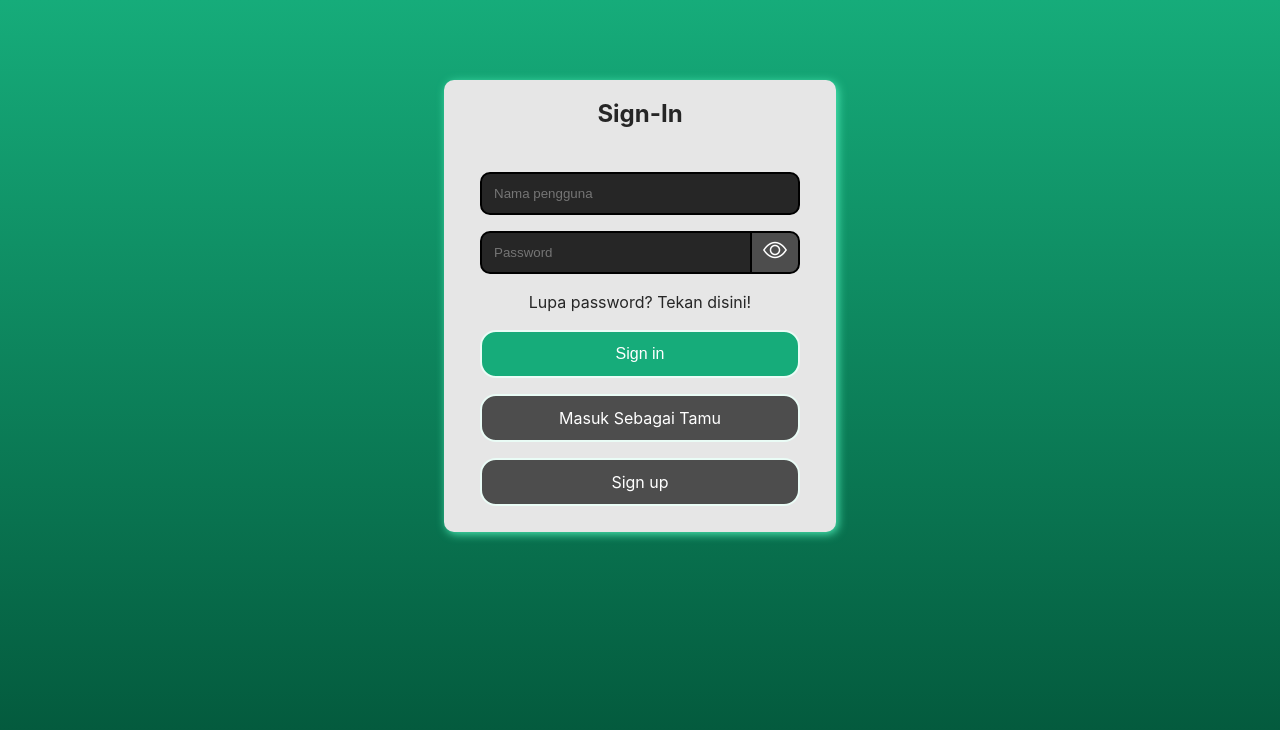
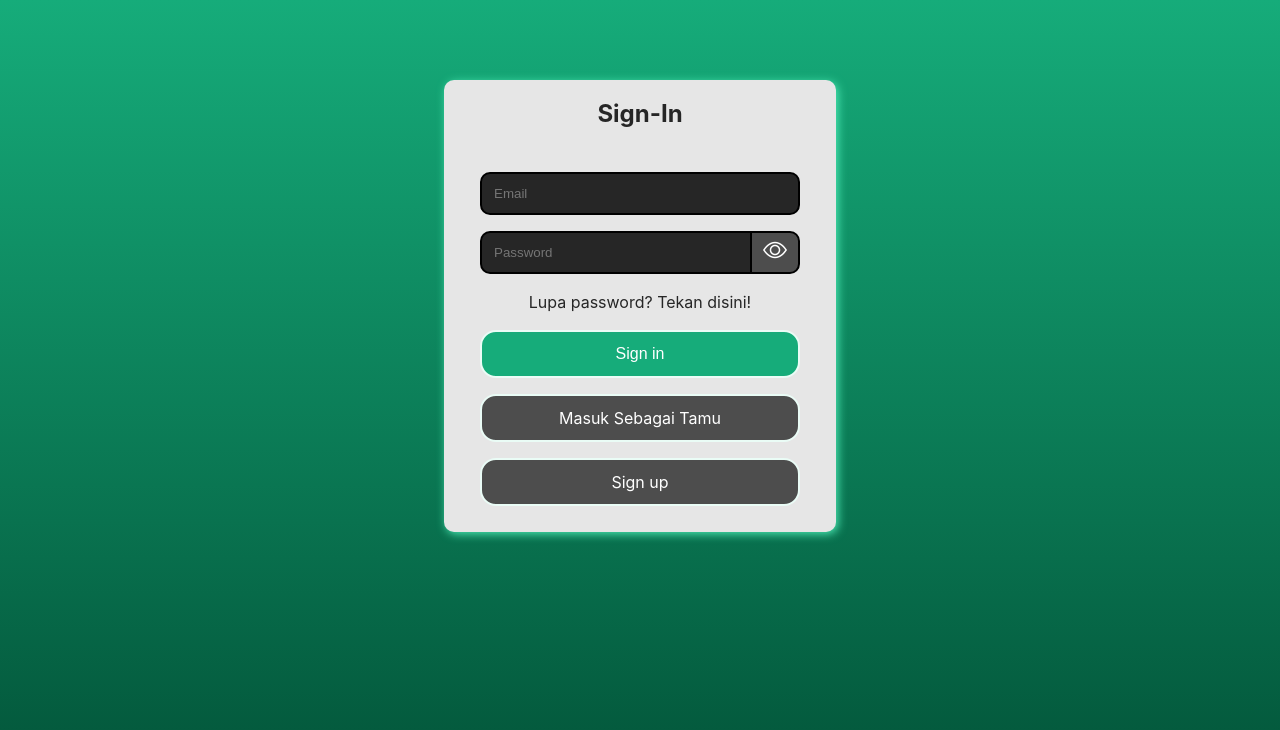
Before and after one commit to Melrick1/Pest-Detection, a React (Vite) app: page /Sign-in in a window 1280 px wide. Shown: the top 730 px of the page. Built offline with nearby package versions, Linux system fonts and the light colour scheme; no server answers.

Commit message:
overlooked fix

```diff
--- a/src/components/InputEmail.jsx
+++ b/src/components/InputEmail.jsx
@@ -6,7 +6,7 @@ function InputEmail({ email, setEmail }) {
         <input
             className='input-container text'
             type={'email'}
-            placeholder="Nama pengguna"
+            placeholder="Email"
             value={email}
             onChange={(e) => setEmail(e.target.value)}>
         </input>
```
